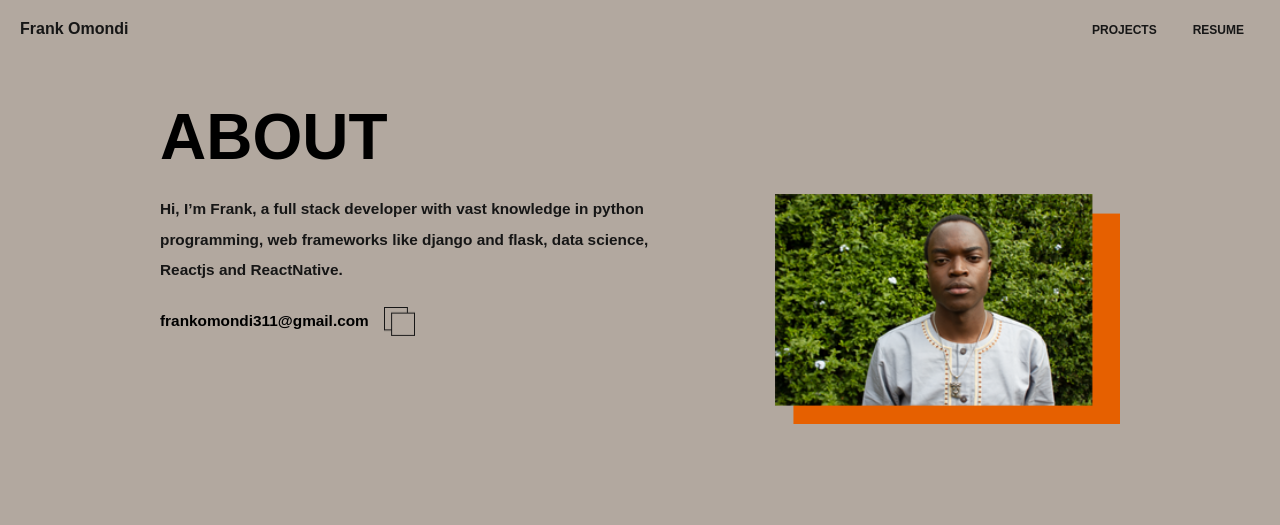
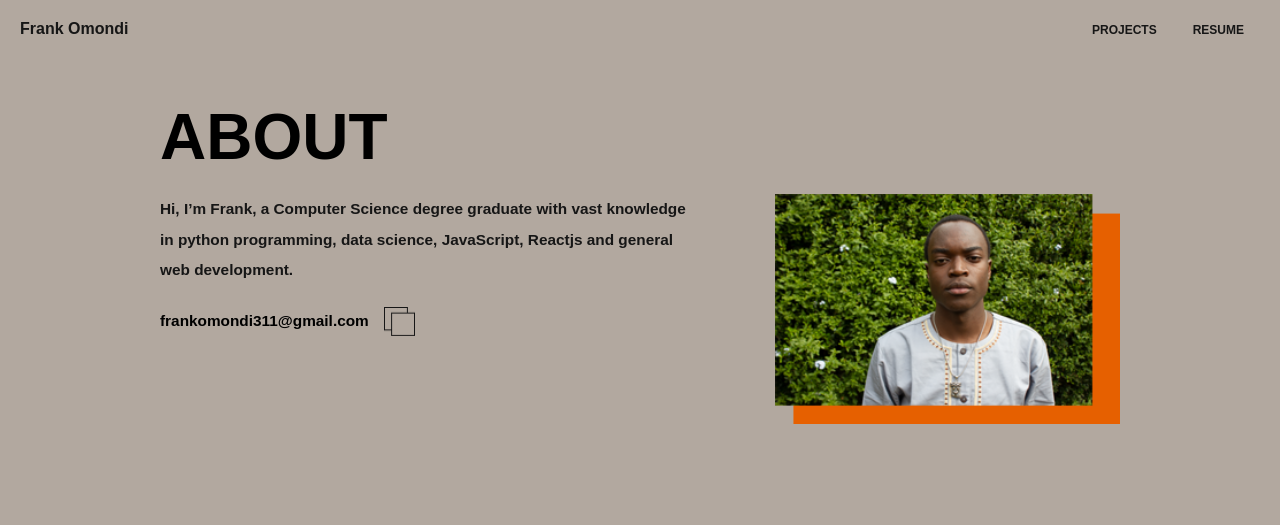
Before and after one commit to Dofften/portfolio, a Django app: page /about/ in a window 1280 px wide. Shown: the top 525 px of the page. Run offline with Django 3.2, Linux system fonts and the light colour scheme; some libraries are stand-ins or nearby versions; some web fonts are replaced.

Commit message:
Update about.html

```diff
--- a/frontpage/templates/about.html
+++ b/frontpage/templates/about.html
@@ -58,9 +58,9 @@
           alt="myphoto"
         />
         <p class="">
-          Hi, I’m Frank, a full stack developer with vast knowledge in python
-          programming, web frameworks like django and flask, data science,
-          Reactjs and ReactNative.
+          Hi, I’m Frank, a Computer Science degree graduate with vast knowledge in python
+          programming, data science, JavaScript,
+          Reactjs and general web development.
         </p>
         <div class="about-email">
           <div id="myEmail" class="emailaddr">frankomondi311@gmail.com</div>
```
